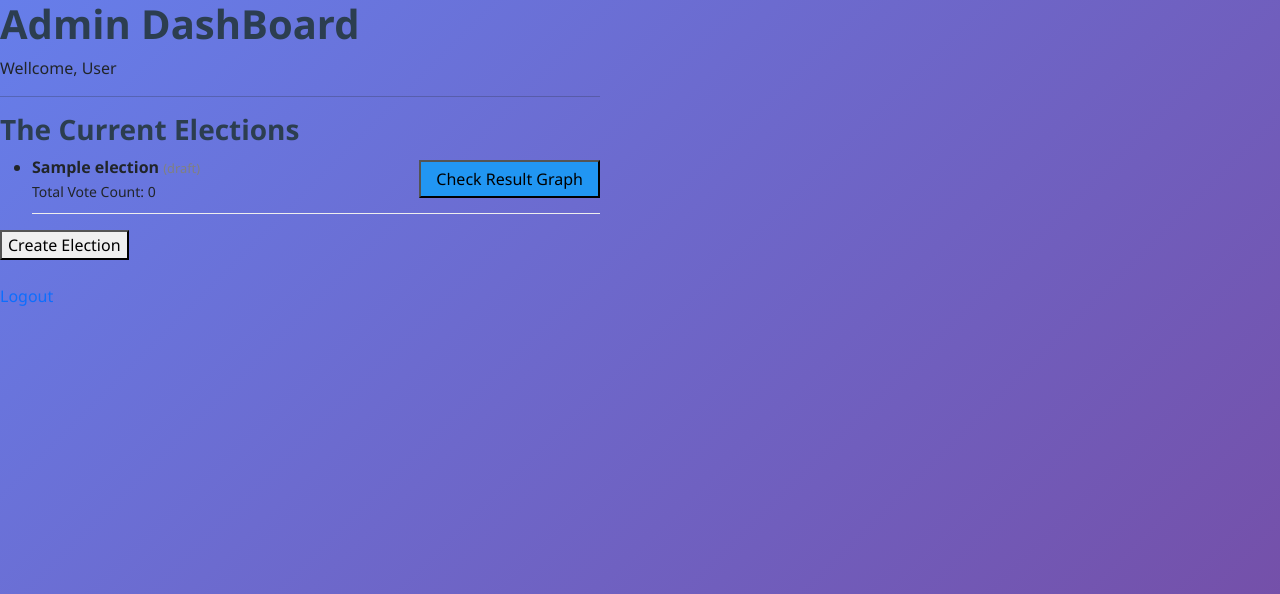
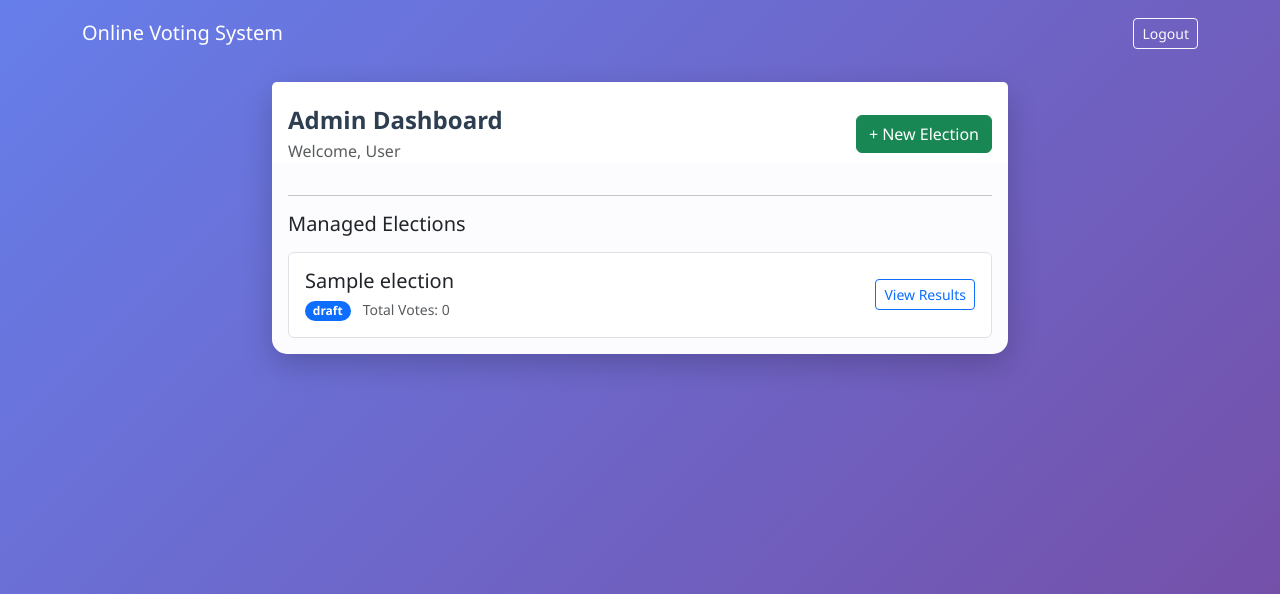
Before and after one commit to Ultramarine0325/COMP3500_Group41_VotingSystem, a Node server app: template views/admin_dashboard.ejs in a window 1280 px wide. Shown: the top 594 px of the page. Run offline with Node 20, Linux system fonts and the light colour scheme; the template is opened without the code that fills it: values that come from a table or form of the project are taken from there, others are empty; tables that the repository leaves empty hold one stand-in row (values such as "Sample post"); some libraries are stand-ins or nearby versions.

Commit message:
Update admin_dashboard.ejs

```diff
--- a/views/admin_dashboard.ejs
+++ b/views/admin_dashboard.ejs
@@ -1,46 +1,55 @@
 <!DOCTYPE html>
 <html>
 <head>
+    <title>Admin Dashboard</title>
     <link href="https://cdn.jsdelivr.net/npm/bootstrap@5.3.0/dist/css/bootstrap.min.css" rel="stylesheet">
     <link rel="stylesheet" href="/style.css">
-    <title>Admin DashBoard</title>
 </head>
 <body>
-    <div class="login-container" style="width: 600px;">
-        <h1>Admin DashBoard</h1>
-        <p>Wellcome, <%= user.fullName %></p>
+    <nav class="navbar navbar-dark bg-transparent mb-4 pt-3">
+        <div class="container">
+            <span class="navbar-brand h1 mb-0">Online Voting System</span>
+            <a href="/" class="btn btn-outline-light btn-sm">Logout</a>
+        </div>
+    </nav>
+    <div class="container">
+        <div class="row justify-content-center">
+            <div class="col-md-8">
+                <div class="card main-card">
+                    <div class="card-header bg-white border-0 pt-4 pb-0">
+                        <div class="d-flex justify-content-between align-items-center">
+                            <div>
+                                <h4 class="mb-1">Admin Dashboard</h4>
+                                <p class="text-muted mb-0">Welcome, <%= user.fullName %></p>
+                            </div>
+                            <a href="/create-election" class="btn btn-success">+ New Election</a>
+                        </div>
+                    </div>
+                    <div class="card-body">
                         <hr>
-
-        <h3>The Current Elections</h3>
+                        <h5 class="card-title mb-3">Managed Elections</h5>
                         <% if(elections.length === 0) { %>
-            <p>No Election Exist</p>
+                            <div class="alert alert-info">No elections created yet.</div>
                         <% } else { %>
-            <ul>
+                            <div class="list-group">
                                 <% elections.forEach(function(election) { %>
-
-                    <li style="margin-bottom: 15px; padding-bottom: 10px; border-bottom: 1px solid #eee;">
-
-                        <div style="display: flex; justify-content: space-between; align-items: center;">
+                                    <div class="list-group-item list-group-item-action d-flex justify-content-between align-items-center p-3">
                                         <div>
-                                <strong><%= election.title %></strong>
-                                <span style="font-size: 0.8em; color: gray;">(<%= election.status %>)</span>
-                                <br>
-                                <small>Total Vote Count: <%= election.candidates.reduce((acc, c) => acc + c.voteCount, 0) %></small>
+                                            <h5 class="mb-1"><%= election.title %></h5>
+                                            <span class="badge bg-primary rounded-pill"><%= election.status %></span>
+                                            <small class="text-muted ms-2">Total Votes: <%= election.candidates.reduce((acc, c) => acc + c.voteCount, 0) %></small>
                                         </div>
-                            <div>
-                                <a href="/results/<%= election._id %>">
-                                    <button style="width: auto; padding: 5px 15px; background-color: #2196F3;">Check Result Graph</button>
+                                        <a href="/results/<%= election._id %>" class="btn btn-outline-primary btn-sm">
+                                            View Results
                                         </a>
                                     </div>
+                                <% }); %>
                             </div>
-                    </li>
-                <% }); %>
-            </ul>
                         <% } %>
-
-        <a href="/create-election"><button>Create Election</button></a>
-        <br><br>
-        <a href="/">Logout</a>
+                    </div>
+                </div>
+            </div>
+        </div>
     </div>
 </body>
 </html>
```
Lines whose indentation alone changed are shown as unchanged.
